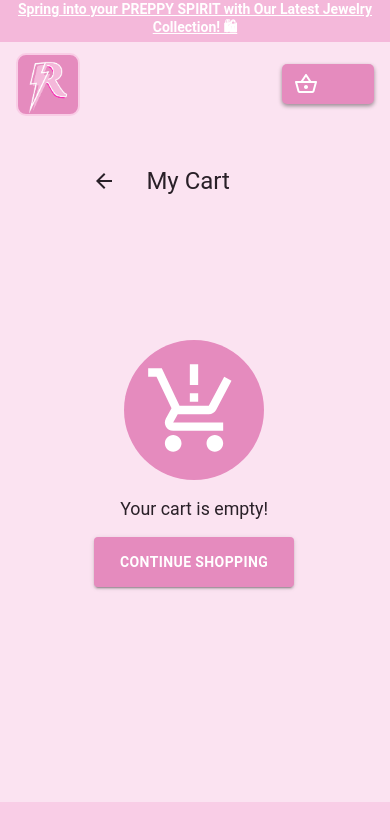
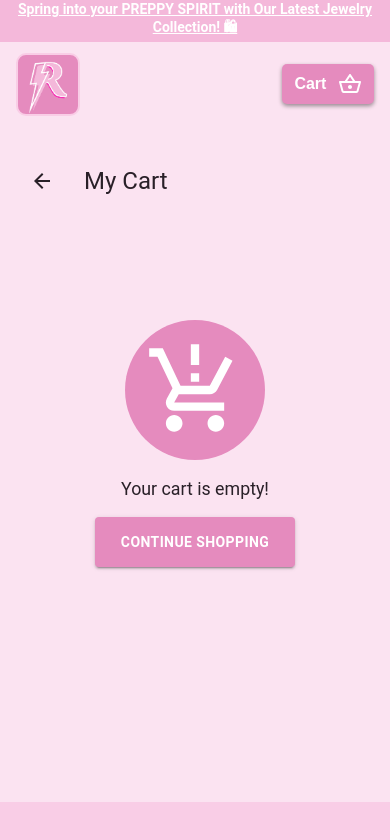
Before and after one commit to Drfalcoew/ririsjewelry, a React (Create React App) app: page /cart in a window 390 px wide. Shown: the top 840 px of the page. Built offline with nearby package versions, Linux system fonts and the light colour scheme.

Commit message:
cors error

```diff
--- a/src/App.css
+++ b/src/App.css
@@ -64,6 +64,7 @@
     align-items: center;
     justify-content: center;
     font-size: calc(10px + 2vmin);
+    width: 100%;
   }
 
 }
--- a/src/components/Header.tsx
+++ b/src/components/Header.tsx
@@ -7,7 +7,6 @@ import { useUserSettings } from '../common/UserSettingsContext';
 
 const Header = () => {
     const nav = useNavigate();
-    const isMobile = window.innerWidth < 768;
     const { state } = useUserSettings();
 
     return (
@@ -27,7 +26,7 @@ const Header = () => {
                                 action: 'Clicked Contact Me'
                             });
                         }} >
-                            {isMobile ? '' : 'Cart'}
+                            {'Cart'}
                         <ShoppingBasketOutlinedIcon />
                     </button>
                 </Badge>
--- a/src/components/Products/Products.tsx
+++ b/src/components/Products/Products.tsx
@@ -32,13 +32,13 @@ const Products = () => {
                     setProducts(cachedProducts);
                 } else {
                     const apiURL = process.env.REACT_APP_API_URL;
-                    const response = await fetch(apiURL!); // + '/products'); for dev
+                    const response = await fetch(apiURL+ '/products'); // for dev
                     if (!response.ok) {
                         throw new Error('Network response was not ok');
                     }
                     const newProducts = await response.json() as ProductType[];
                     setProducts(newProducts);
-                    cacheService.set(cacheKey, newProducts, 3600); // Cache for 1 hour
+                    // cacheService.set(cacheKey, newProducts);
                 }
             } catch (error: any) {
                 console.error("Failed to fetch products:", error);
--- a/src/pages/Cart/Cart.css
+++ b/src/pages/Cart/Cart.css
@@ -149,7 +149,8 @@
     justify-content: inherit;
     align-items: center;
     flex-direction: row;
-    width: 100px;
+    width: 80px;
+    min-width: 80px;
     height: 35px;
     border: 1px solid var(--text-color);
     border-radius: 20px;
@@ -243,3 +244,40 @@
     align-items: center;
     flex: 1;
 }
+
+@media (max-width: 768px) {
+    .cart-container {
+        width: 100%;
+    }
+    .cart-content {
+        width: 100%;
+    }
+    .cart-content-top {
+        width: 100%;
+    }
+    .cart-total-container {
+        width: 100%;
+    }
+    .cart-total {
+        width: 100%;
+    }
+    .cart-item-root {
+        width: 94%;
+        margin-left: 3%;
+        padding: 0;
+        margin: 6px 0;
+    }
+    .cart-item {
+        height: 100px;
+        width: 100%;
+    }
+    .cart-content-top {
+        align-items: center;
+    }
+    .cart-item-image {
+        width: 65px;
+        height: 65px;
+        object-fit: cover;
+        border-radius: 32.5px;
+    }
+}
--- a/src/pages/Cart/Cart.tsx
+++ b/src/pages/Cart/Cart.tsx
@@ -50,7 +50,7 @@ const Cart = () => {
         // Use fetch API to send the paymentMethodId to your backend
         const apiURL = process.env.REACT_APP_API_URL;
 
-        fetch(apiURL!, { //  + '/checkout/session' on dev
+        fetch(apiURL!, { //  + '/checkout/session' { //on dev
         method: 'POST',
         headers: {
             'Content-Type': 'application/json',
--- a/src/pages/Cart/Item.tsx
+++ b/src/pages/Cart/Item.tsx
@@ -2,7 +2,7 @@ import { useState } from 'react';
 import './Cart.css';
 import { CartItem } from '../../model/Models';
 import { UserSettingsAction } from '../../common/UserSettingsContext';
-import RemoveCircleOutlineIcon from '@mui/icons-material/RemoveCircleOutline';
+import TrashIcon from '@mui/icons-material/DeleteOutlineOutlined';
 import { Button } from '@mui/material';
 
 interface ItemProps {
@@ -13,6 +13,7 @@ interface ItemProps {
 const Item = (props: ItemProps) => {
 
     const [quantity, setQuantity] = useState(props.item.quantity);
+    const isMobile = window.innerWidth < 768;
 
     const updateQuantity = (newQuantity: number) => {
         setQuantity(newQuantity);
@@ -37,16 +38,17 @@ const Item = (props: ItemProps) => {
                 <img src={props.item.image} alt="Product" className="cart-item-image" />
                 <div className='item-info-container'>
                     <div className='item-title'>{props.item.name}</div>
-                    <p className="item-detail">Category: {props.item.category}</p>
+                    {isMobile ? <p className="item-detail">${((props.item.price * quantity) / 100).toFixed(2)}</p>
+                    : <p className="item-detail">Category: {props.item.category}</p>}
                 </div>
                 <div className='item-quantity-container'>
                     <button className='item-quantity-button' onClick={() => { if (quantity > 1) updateQuantity(quantity - 1)}}>-</button>
                         <div className='item-quantity'>{quantity}</div>
                     <button className='item-quantity-button' onClick={() => updateQuantity(quantity + 1)}>+</button>
                 </div>
-                <div className='item-price-text'>${((props.item.price * quantity) / 100).toFixed(2)}</div>
+                <div className='item-price-text' style={{display: isMobile ? 'none' : 'block'}}>${((props.item.price * quantity) / 100).toFixed(2)}</div>
                 <Button sx={{color: 'black'}} className='remove-item' onClick={removeItem}>
-                    <RemoveCircleOutlineIcon />
+                    <TrashIcon />
                 </Button>
             </div>
         </div>
```
